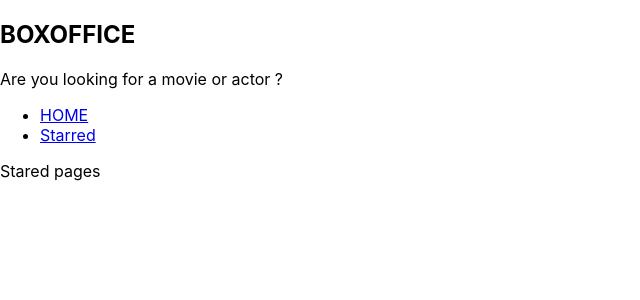
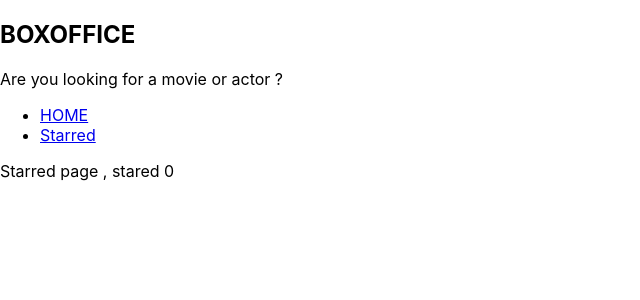
Before and after one commit to PadalaMahideep/box_office, a React (Create React App) app: page /staredpage in a window 1280 px wide. Shown: the top 300 px of the page, without its empty margins (0-640 px from the left). Built offline with nearby package versions, Linux system fonts and the light colour scheme.

Commit message:
created usestaredshows custom hooks .placed usestaredshows hook in seperate file . tell whether show is stared or not

```diff
--- a/src/components/shows/ShowCard.jsx
+++ b/src/components/shows/ShowCard.jsx
@@ -3,7 +3,7 @@
 /* eslint-disable jsx-a11y/alt-text */
 import { useReducer } from 'react';
 import { Link } from 'react-router-dom';
-const ShowCard = ({ name, image, id, summary, onstaredMe }) => {
+const ShowCard = ({ name, image, id, summary, onstaredMe, isStared }) => {
   const summaryshort = summary
     ? summary.split(' ').slice(0, 10).join(' ').replace(/<.+?>/g, ' ')
     : 'NoDiscription';
@@ -17,8 +17,7 @@ const ShowCard = ({ name, image, id, summary, onstaredMe }) => {
       <div>
         <Link to={`/show/${id}`}>ReadMore </Link>
         <button type="button" onClick={() => onstaredMe(id)}>
-          {' '}
-          starred
+          {isStared ? 'unstar me' : 'star me'}
         </button>
       </div>
     </div>
--- a/src/components/shows/ShowGrid.jsx
+++ b/src/components/shows/ShowGrid.jsx
@@ -1,39 +1,9 @@
 /* eslint-disable no-use-before-define */
 import ShowCard from './ShowCard';
-import { useReducer } from 'react';
-import { useEffect } from 'react';
+import { useStaredshows } from '../../library/useStaredshows';
 
-const usePersistedReducer = (reducer, intialstate, localStoragekey) => {
-  const [state, dispatch] = useReducer(reducer, intialstate, intial => {
-    const PercistentValue = localStorage.getItem(localStoragekey);
-
-    return PercistentValue ? JSON.parse(localStoragekey) : intial;
-  });
-
-  useEffect(() => {
-    localStorage.setItem(localStoragekey, JSON.stringify(state));
-  }, [state, localStoragekey]);
-
-  return [state, dispatch];
-};
-
-const staredfn = (staredid, action) => {
-  switch (action.type) {
-    case 'star':
-      return staredid.concat(action.showid);
-    case 'unstar':
-      return staredid.filter(showid => showid !== action.showid);
-    default:
-      return staredid;
-  }
-};
 const ShowGrid = ({ show }) => {
-  const [starredshows, dispatchstarred] = usePersistedReducer(
-    staredfn,
-    [],
-    'starredshows'
-  );
-
+  const [starredshows, dispatchstarred] = useStaredshows();
   const onstaredMe = showid => {
     const isStared = starredshows.includes(showid);
 
@@ -55,6 +25,7 @@ const ShowGrid = ({ show }) => {
           }
           summary={data.show.summary}
           onstaredMe={onstaredMe}
+          isStared={starredshows.includes(data.show.id)}
         />
       ))}
     </div>
--- /dev/null
+++ b/src/library/useStaredshows.jsx
@@ -0,0 +1,31 @@
+import { useReducer } from 'react';
+import { useEffect } from 'react';
+
+const usePersistedReducer = (reducer, intialstate, localStoragekey) => {
+  const [state, dispatch] = useReducer(reducer, intialstate, intial => {
+    const PercistentValue = localStorage.getItem(localStoragekey);
+
+    return PercistentValue ? JSON.parse(PercistentValue) : intial;
+  });
+
+  useEffect(() => {
+    localStorage.setItem(localStoragekey, JSON.stringify(state));
+  }, [state, localStoragekey]);
+
+  return [state, dispatch];
+};
+
+const staredfn = (staredid, action) => {
+  switch (action.type) {
+    case 'star':
+      return staredid.concat(action.showid);
+    case 'unstar':
+      return staredid.filter(showid => showid !== action.showid);
+    default:
+      return staredid;
+  }
+};
+
+export const useStaredshows = () => {
+  return usePersistedReducer(staredfn, [], 'starredshows');
+};
--- a/src/pages/Starred.jsx
+++ b/src/pages/Starred.jsx
@@ -1,5 +1,8 @@
+import { useStaredshows } from '../library/useStaredshows';
 const Starred = () => {
-  return <div>Stared pages</div>;
+  const [starredshows] = useStaredshows();
+
+  return <div>Starred page , stared {starredshows.length}</div>;
 };
 
 export default Starred;
```
